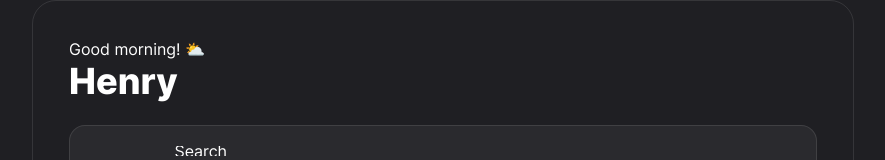
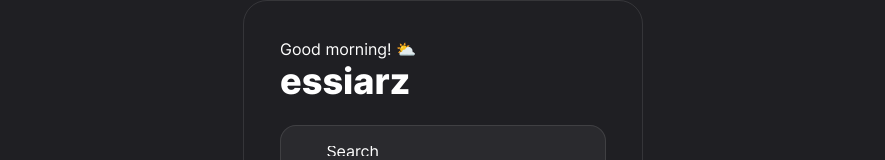
Before and after one commit to not-byte/blink-app, a Vue app: page / in a window 1280 px wide. Shown: the top 160 px of the page, without its empty margins (197-1082 px from the left). Built offline with nearby package versions, Linux system fonts and the light colour scheme.

Commit message:
feat(app): refactored message view

```diff
--- a/src/App.vue
+++ b/src/App.vue
@@ -6,7 +6,7 @@ import { RouterView } from "vue-router";
 
 <template>
     <main
-        class="relative max-x-[200px] max-h-[960px] flex flex-col items-center gap-6 p-9 rounded-3xl overflow-hidden bg-background bg-center bg-cover border border-white/10"
+        class="relative min-w-[400px] aspect-[4/9] flex flex-col items-center gap-6 p-9 rounded-3xl overflow-hidden bg-background bg-center bg-cover border border-white/10"
     >
         <RouterView />
         <NavigationBar />
--- a/src/views/MessagesView.vue
+++ b/src/views/MessagesView.vue
@@ -3,10 +3,48 @@ import OnlineModule from "@/components/module/OnlineModule.vue";
 import RecentChatsModule from "@/components/module/RecentChatsModule.vue";
 import HeaderModule from "@/components/module/HeaderModule.vue";
 import SearchBarModule from "@/components/module/SearchBarModule.vue";
+
+enum Language {
+    Polish,
+    English,
+}
+
+enum Theme {
+    Dark,
+    Light,
+    System,
+}
+
+enum Status {
+    Online,
+    Away,
+    DoNotDisturb,
+    Offline,
+}
+
+interface User {
+    principal: any2;
+    username: String;
+    password: String;
+    avatar: String;
+    language: Language;
+    theme: Theme;
+    status: Status;
+}
+
+const user: User = {
+    principal: null,
+    username: "essiarz",
+    password: "Test123",
+    avatar: "http://localhost:8080/test.jpg",
+    language: Language.Polish,
+    theme: Theme.Dark,
+    status: Status.Online,
+};
 </script>
 
 <template>
-    <HeaderModule name="Henry" title="Good morning! ⛅" />
+    <HeaderModule :name="user.username" title="Good morning! ⛅" />
     <SearchBarModule />
     <OnlineModule />
     <RecentChatsModule />
```
